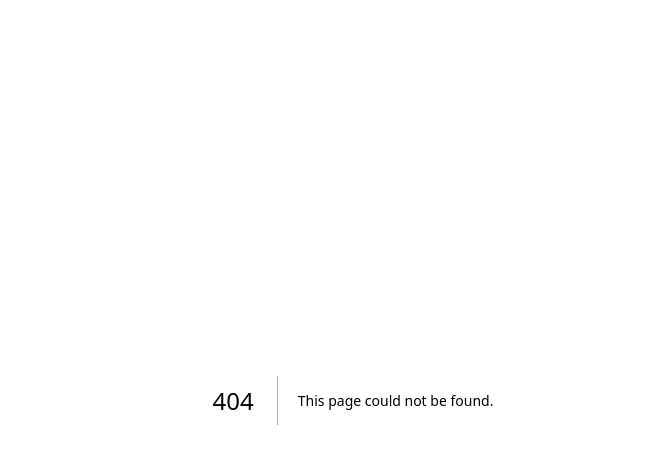
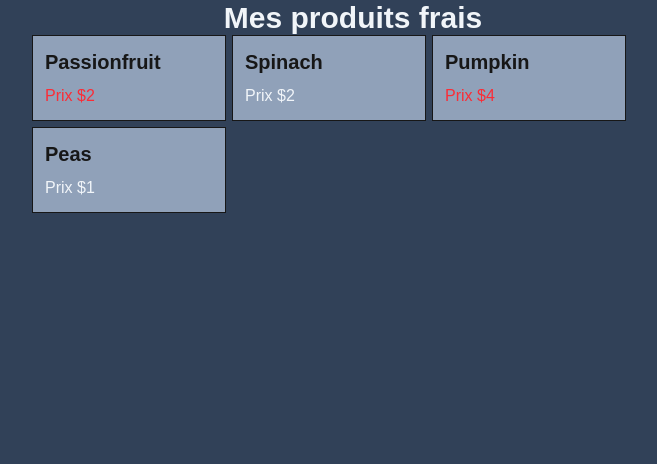
Before and after one commit to prof-moevus/25s2E_les-joe-codes_react, a Next.js app: page /c04-from-table in a window 1280 px wide. Before the commit this address had no page. Shown: the top 464 px of the page, without its empty margins (287-944 px from the left). Built offline with nearby package versions, Linux system fonts and the light colour scheme.

Commit message:
🦝 Add lesson on iteration and props

```diff
--- /dev/null
+++ b/src/app/c04-from-table/page.js
@@ -0,0 +1,39 @@
+//Mock from DB
+import {red} from "next/dist/lib/picocolors";
+
+const products = [
+    {id:1, category: "Fruits", price: "$2", stocked: false, name: "Passionfruit"},
+    {id:2,category: "Vegetables", price: "$2", stocked: true, name: "Spinach"},
+    {id:3,category: "Vegetables", price: "$4", stocked: false, name: "Pumpkin"},
+    {id:4,category: "Vegetables", price: "$1", stocked: true, name: "Peas"}
+];
+
+
+export default function Products() {
+
+    return (
+        <div className="flex flex-col justify-start items-center ma-3 pa-3 w-full">
+            <h1 className="text-3xl font-bold text-slate-100 ">Mes produits frais</h1>
+            <div id="container" className={"flex gap-2 flex-wrap w-1/2"}>
+                {
+                    products.map(p => {
+                        return ( <Product key={p.id} product={p} />)
+                    })
+                }
+
+
+            </div>
+        </div>
+
+    )
+}
+
+function Product(props) {
+    const product = props.product;
+    return (
+        <div id={"product"} className={"ring-1 p-3 w-[12rem] bg-slate-400"}>
+            <h3 className="ma-1 text-xl font-bold mb-2">{product.name}</h3>
+            <p className={product.stocked ? "text-slate-100" : "text-red-500"}>Prix {product.price}</p>
+        </div>
+    )
+}
```
